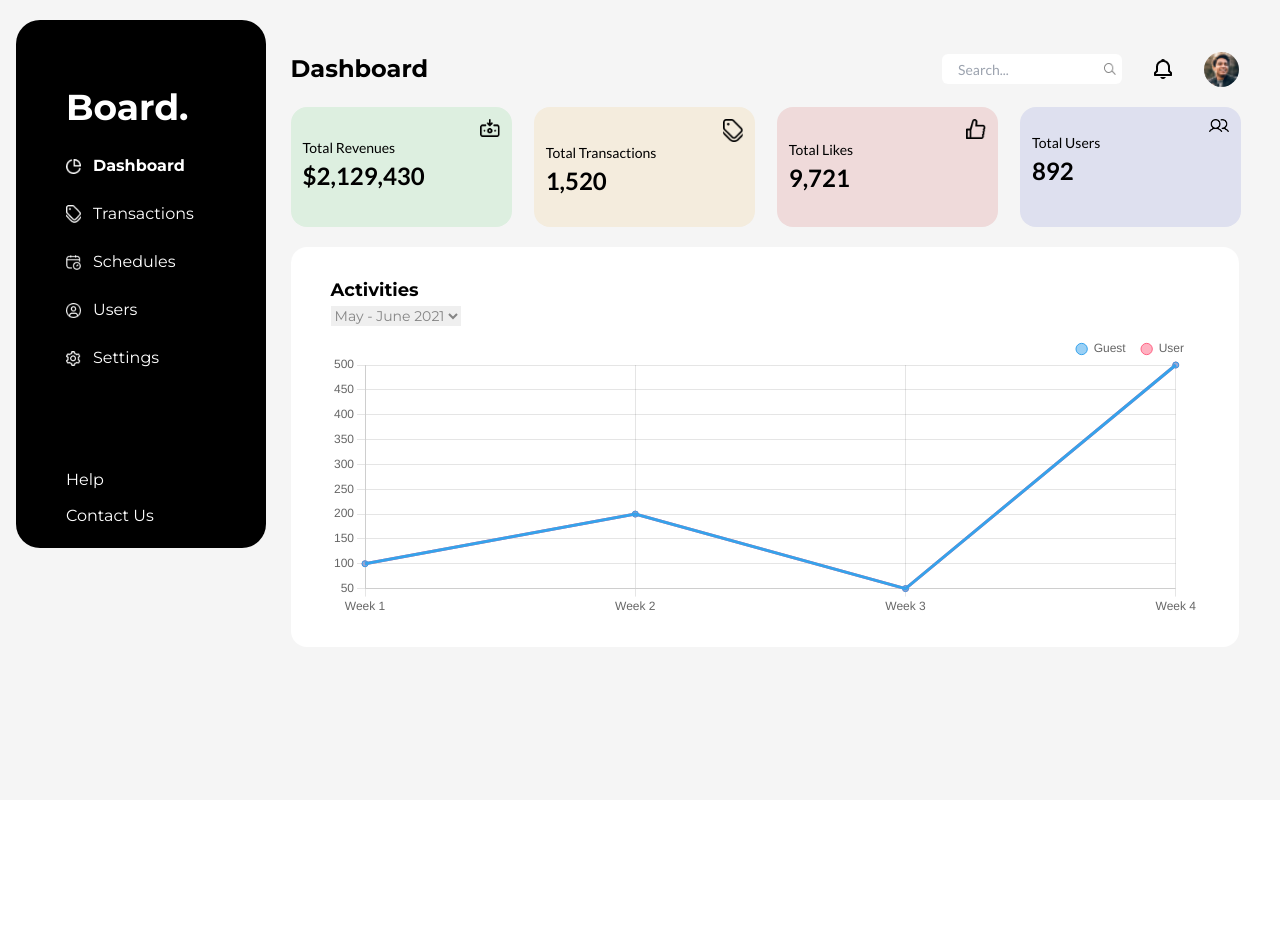
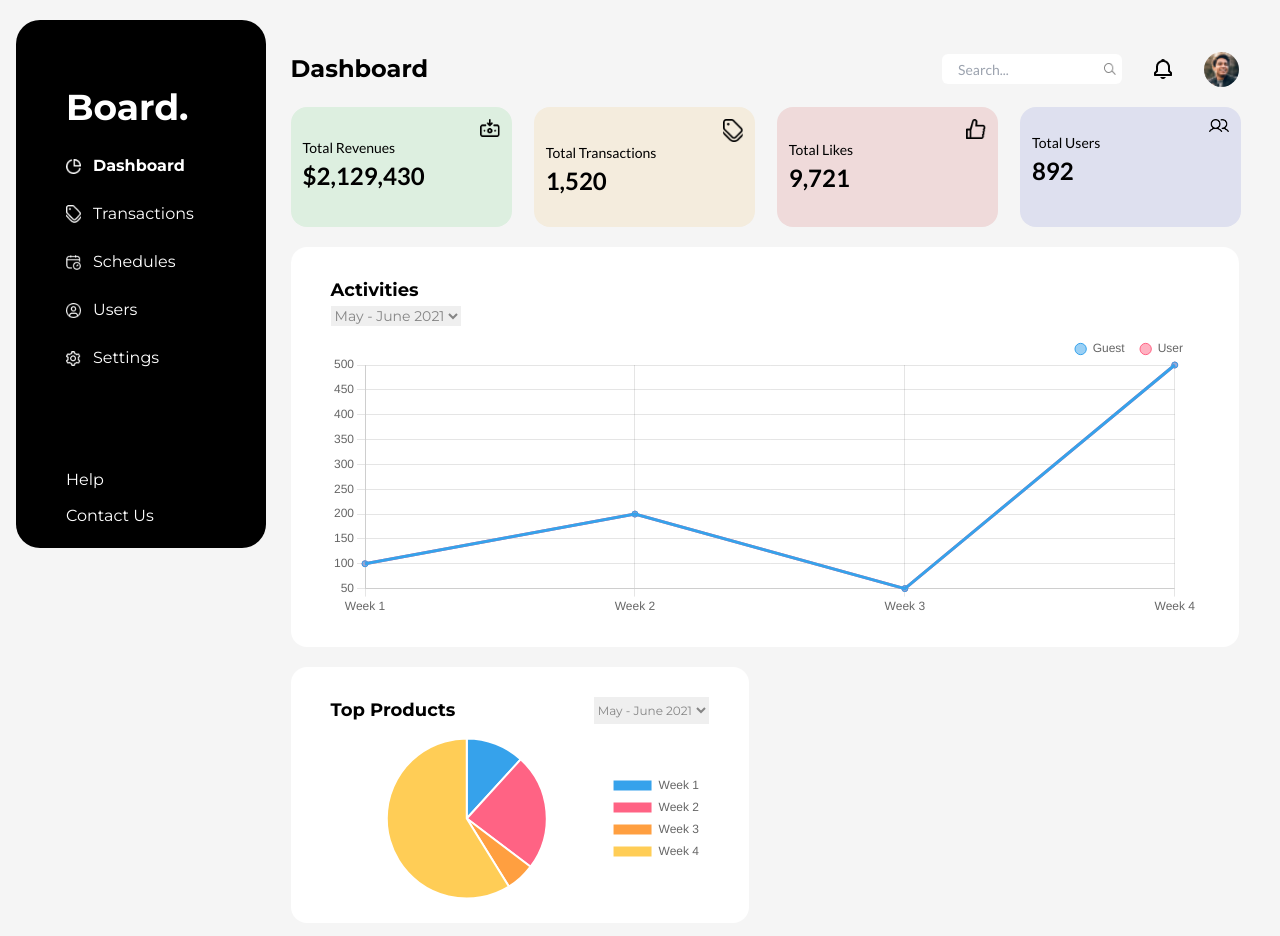
Before and after one commit to Avin008/Listed-Dashboard-Assignment, a Next.js app: page /dashboard in a window 1280 px wide. Shown: the top 936 px of the page. Before the commit the page ends 800 px from the top, so only its background shows below. Built offline with nearby package versions, Linux system fonts and the light colour scheme.

Commit message:
added: pie-chart card component

```diff
--- a/src/app/dashboard/page.tsx
+++ b/src/app/dashboard/page.tsx
@@ -1,4 +1,4 @@
-import { Card, LineChartCard, Navbar } from "@/components";
+import { Card, LineChartCard, Navbar, PieChartCard } from "@/components";
 import { lineGraphData, cardData } from "../../../data";
 
 const DashboardPage = () => {
@@ -11,6 +11,9 @@ const DashboardPage = () => {
         ))}
       </div>
       <LineChartCard data={lineGraphData} />
+      <div className="grid grid-cols-2 gap-8">
+        <PieChartCard />
+      </div>
     </div>
   );
 };
--- a/src/components/LineChartCard.tsx
+++ b/src/components/LineChartCard.tsx
@@ -12,7 +12,9 @@ const LineChartCard = ({ data }: { data: any }) => {
           <option value="">May - June 2021</option>
         </select>
       </div>
-      <LineChart data={data} />
+      <div>
+        <LineChart data={data} />
+      </div>
     </div>
   );
 };
--- /dev/null
+++ b/src/components/PieChart.tsx
@@ -0,0 +1,34 @@
+"use client";
+
+import { useState } from "react";
+import { Chart as ChartJS, CategoryScale } from "chart.js/auto";
+import { Pie } from "react-chartjs-2";
+
+ChartJS.register(CategoryScale);
+
+const PieChart = ({ data }: { data: any }) => {
+  const [chartData, setChartData] = useState({
+    labels: data.map((data: any) => data.year),
+    datasets: [
+      {
+        label: "Guest",
+        data: data.map((x: any) => x.userGained),
+      },
+    ],
+  });
+
+  return (
+    <Pie
+      data={chartData}
+      options={{
+        radius: 80,
+        aspectRatio: 2,
+        plugins: {
+          legend: { align: "center", position: "right" },
+        },
+      }}
+    />
+  );
+};
+
+export default PieChart;
--- /dev/null
+++ b/src/components/PieChartCard.tsx
@@ -0,0 +1,23 @@
+import { lineGraphData } from "../../data";
+import PieChart from "./PieChart";
+
+const PieChartCard = () => {
+  return (
+    <div className="h-[256px] rounded-2xl bg-white px-[40px] py-[30px]">
+      <div className="flex justify-between">
+        <h2 className="font-sans text-[18px] font-bold">Top Products</h2>
+        <select
+          className="font-sans text-[12px] text-[#858585]"
+          name="data-selector"
+        >
+          <option value="">May - June 2021</option>
+        </select>
+      </div>
+      <div className="">
+        <PieChart data={lineGraphData} />
+      </div>
+    </div>
+  );
+};
+
+export default PieChartCard;
--- a/src/components/index.ts
+++ b/src/components/index.ts
@@ -6,6 +6,8 @@ import FormHeading from "./FormHeading";
 import LineChart from "./LineChart";
 import LineChartCard from "./LineChartCard";
 import Navbar from "./Navbar";
+import PieChart from "./PieChart";
+import PieChartCard from "./PieChartCard";
 import Searchbar from "./Searchbar";
 import Sidebar from "./Sidebar";
 import SignInForm from "./SignInForm";
@@ -21,9 +23,11 @@ export {
   FormHeading,
   Sidebar,
   ContactMenu,
+  PieChartCard,
   Navbar,
   Searchbar,
   Card,
   LineChart,
   LineChartCard,
+  PieChart,
 };
```
